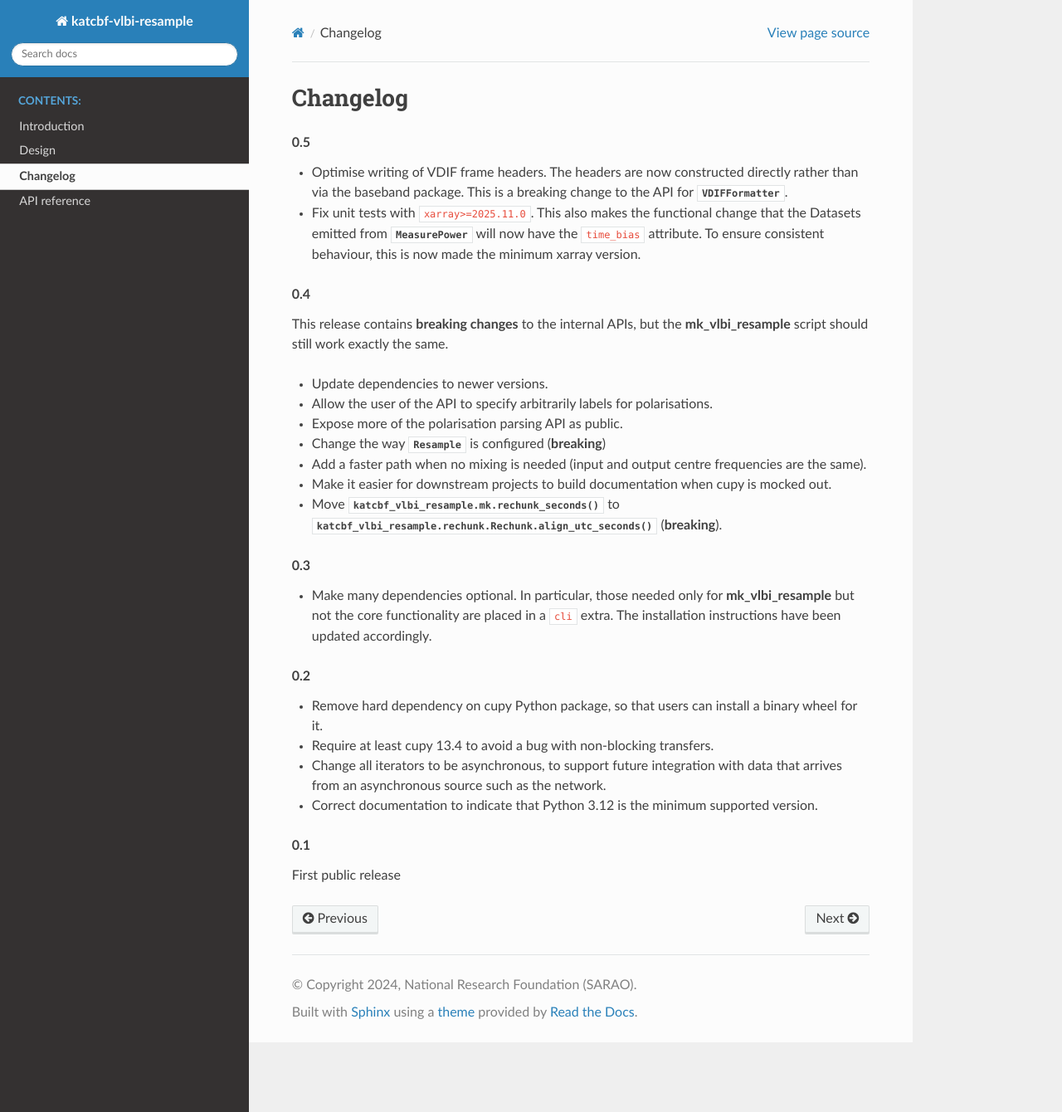
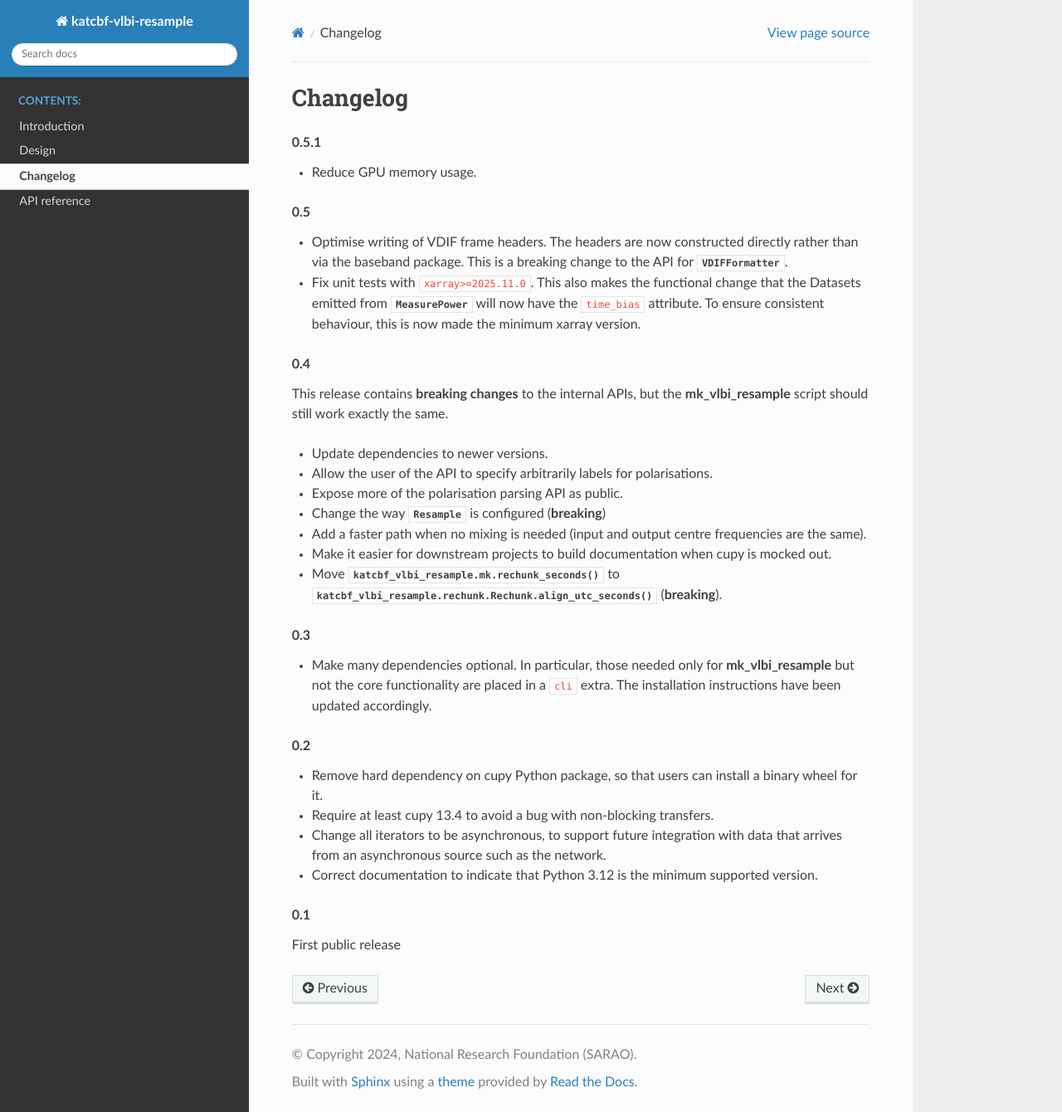
Before and after one commit to ska-sa/katcbf-vlbi-resample, a Sphinx documentation site: the page built from doc/changelog.rst, in a window 1280 px wide and 1340 px high. Shown: the whole window at 83% size. Built offline with Sphinx 7.4.7 and the Read the Docs theme 3.1.0, drawn with Linux system fonts in a browser that asks for light colours.

Commit message:
Add changelog for 0.5.1

```diff
--- a/doc/changelog.rst
+++ b/doc/changelog.rst
@@ -1,5 +1,9 @@
 Changelog
 =========
+
+.. rubric:: 0.5.1
+
+- Reduce GPU memory usage.
 
 .. rubric:: 0.5
 
```
